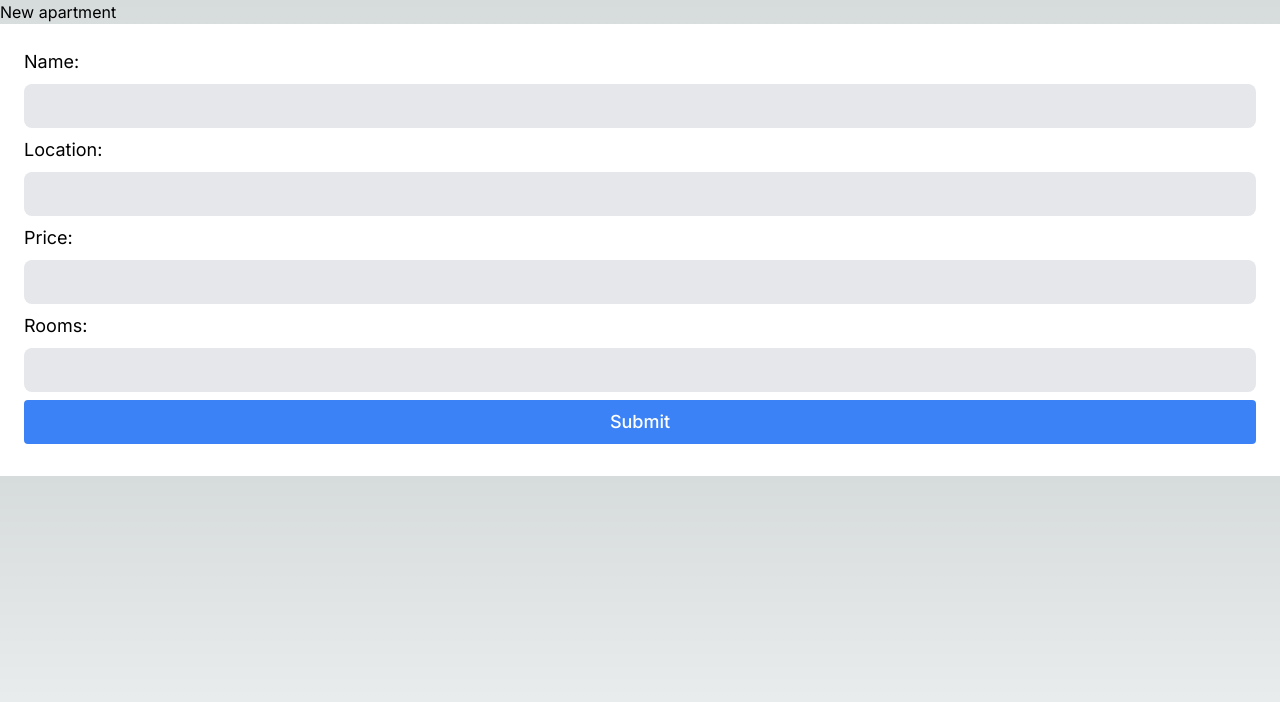
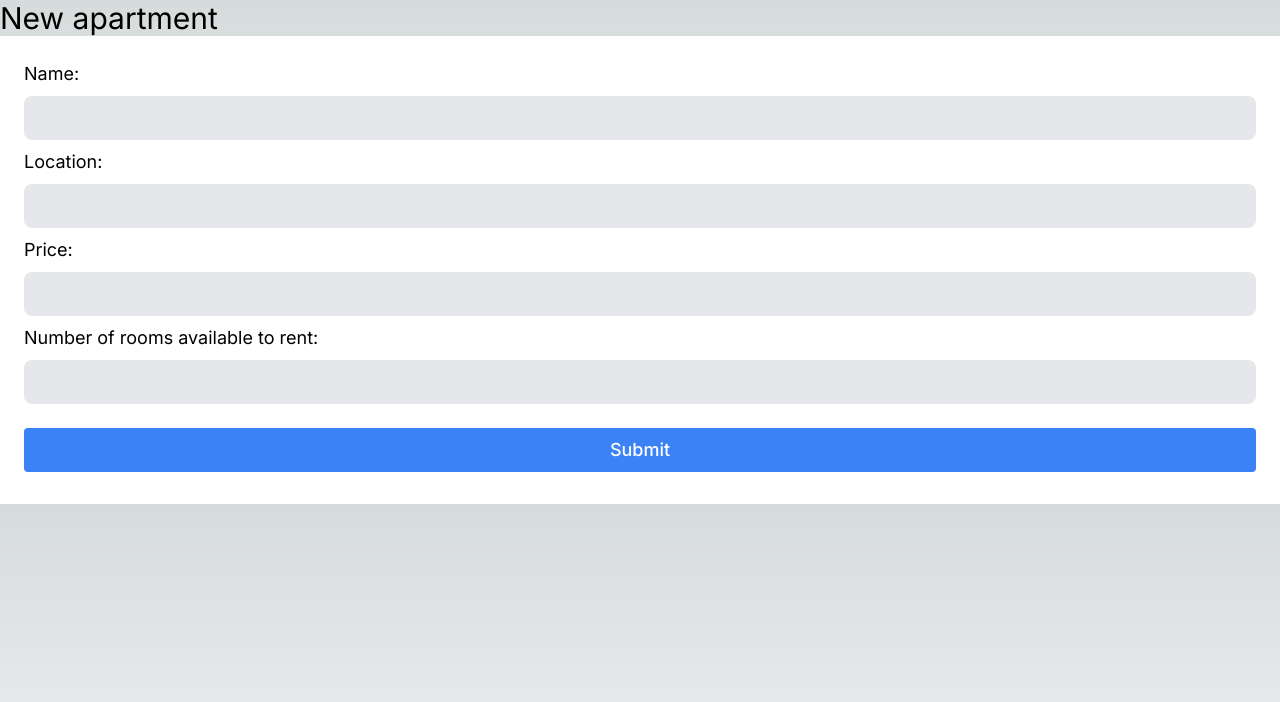
Before and after one commit to lcarvajal/landlord-onboard, a Next.js app: page /apartments/new in a window 1280 px wide. Shown: the top 702 px of the page. Built offline with nearby package versions, Linux system fonts and the light colour scheme.

Commit message:
Call createApartment on form action

```diff
--- a/src/app/apartments/new/page.tsx
+++ b/src/app/apartments/new/page.tsx
@@ -1,7 +1,10 @@
+import { createApartment } from './actions'
+
 export default function NewApartment() {
+
   return (
     <main>
-      <h1>New apartment</h1>
+      <h1 className="text-3xl">New apartment</h1>
       <form>
         <label htmlFor="name">Name:</label>
         <input type="text" id="name" name="name" />
@@ -9,9 +12,9 @@ export default function NewApartment() {
         <input type="text" id="location" name="location" />
         <label htmlFor="price">Price:</label>
         <input type="number" id="price" name="price" />
-        <label htmlFor="rooms">Rooms:</label>
-        <input type="number" id="rooms" name="rooms" />
-        <button className="primary-button" type="submit">Submit</button>
+        <label htmlFor="rooms">Number of rooms available to rent:</label>
+        <input className="mb-6" type="number" id="rooms" name="rooms" />
+        <button className="primary-button" formAction={createApartment} >Submit</button>
       </form>
     </main>
   )
```
